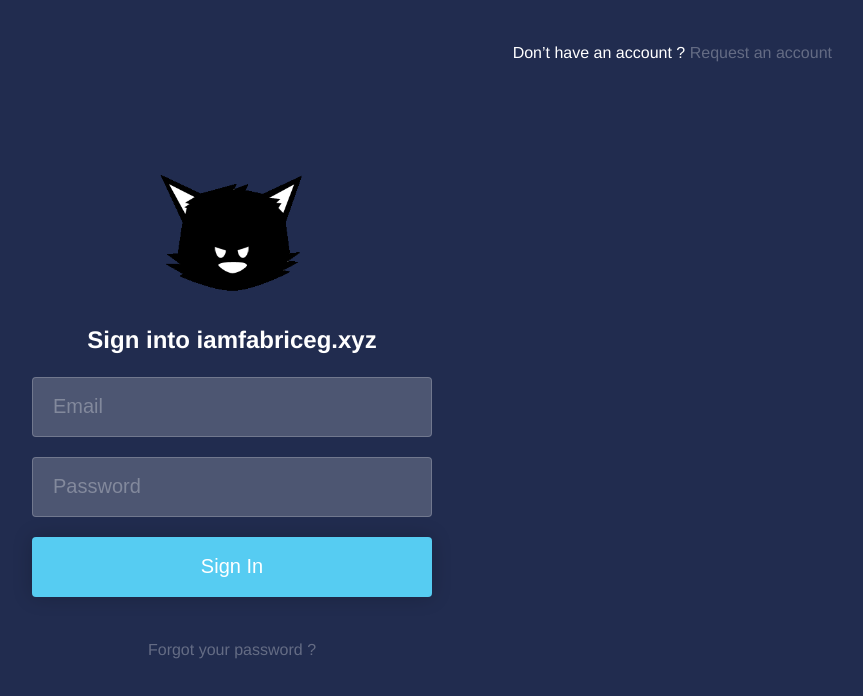
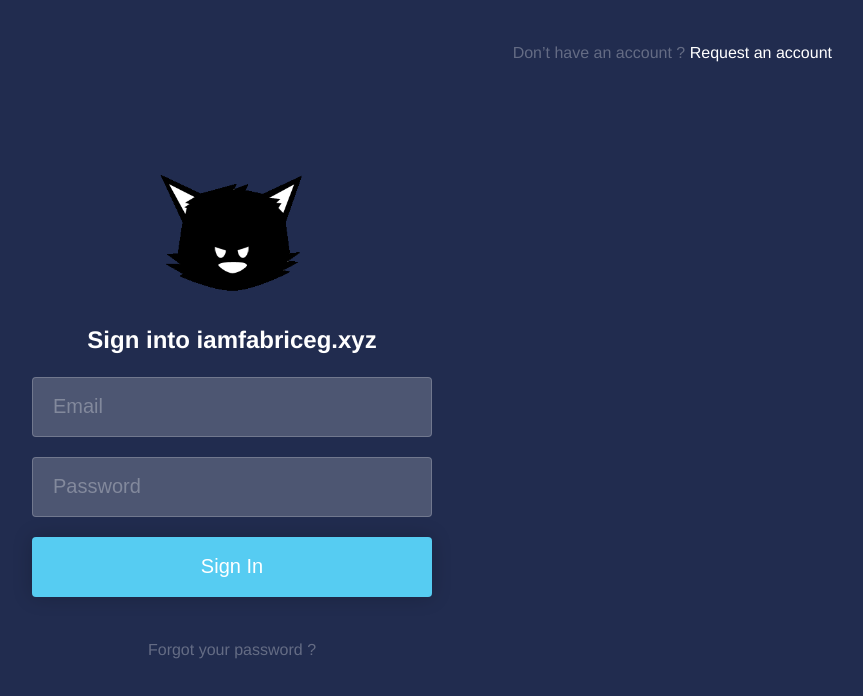
Before and after one commit to fabricegeib/vue-admin-dashboard, a Vue app: page /signin in a window 1280 px wide. Shown: the top 696 px of the page, without its empty margins (408-1271 px from the left). Built offline with nearby package versions, Linux system fonts and the light colour scheme.

Commit message:
sign in view

```diff
--- a/src/views/SignInFlow/SignIn.vue
+++ b/src/views/SignInFlow/SignIn.vue
@@ -37,6 +37,11 @@ export default {
 
   top: 40px;
   right: 40px;
+
+  color: rgba(255, 255, 255, 0.3);
+  a {
+      color: $white;
+  }
 }
 
 .login {
```
